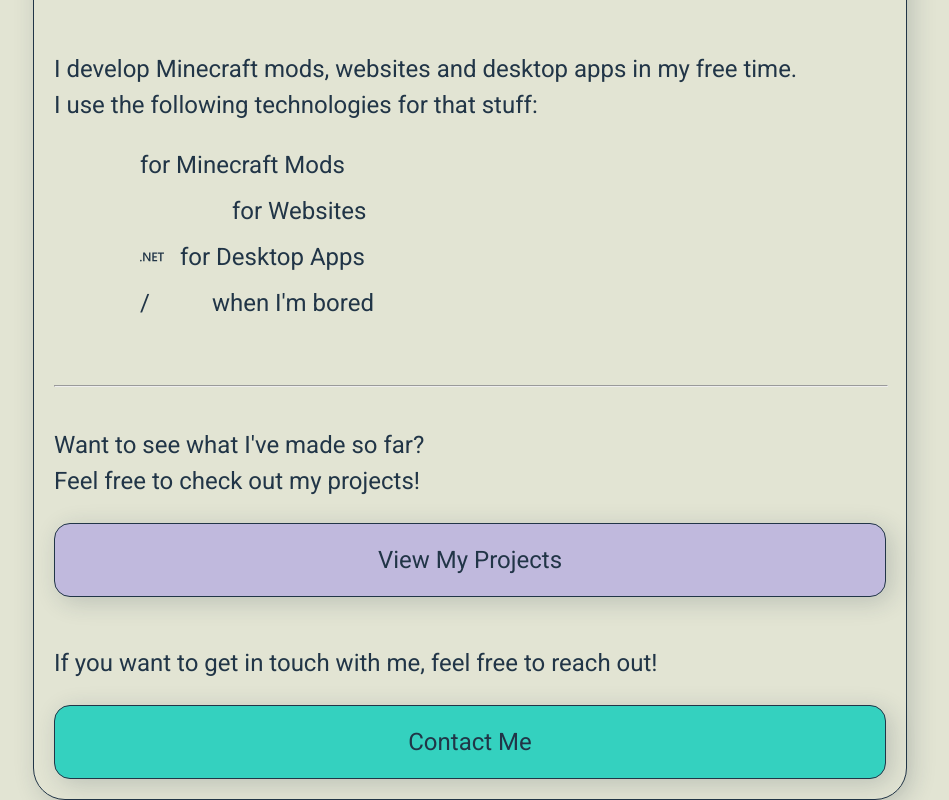
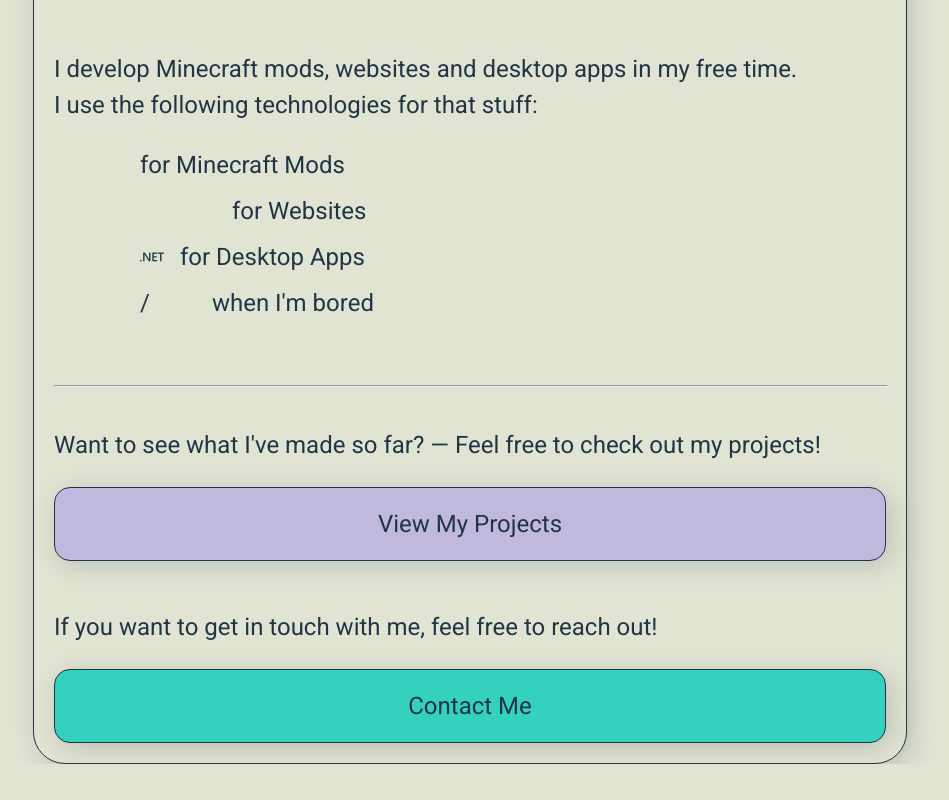
Before and after one commit to tobiazsh/tobiazsh.github.io, a React (Vite) app: page / in a window 1280 px wide. Shown: the part 579-1379 px from the top of the page, without its empty margins (170-1119 px from the left). After the commit the page ends 1343 px from the top, so only its background shows below. Built offline with nearby package versions, Linux system fonts and the light colour scheme; some icons are missing.

Commit message:
Improve readability

```diff
--- a/src/App.tsx
+++ b/src/App.tsx
@@ -67,7 +67,7 @@ function App() {
                 </p>
                 <hr/>
                 <p>
-                    Want to see what I've made so far?<br/>Feel free to check out my projects!
+                    Want to see what I've made so far? — Feel free to check out my projects!
                 </p>
                 <FloatingRedirect to={"/projects"} className={styles.button}>
                     View My Projects
```
